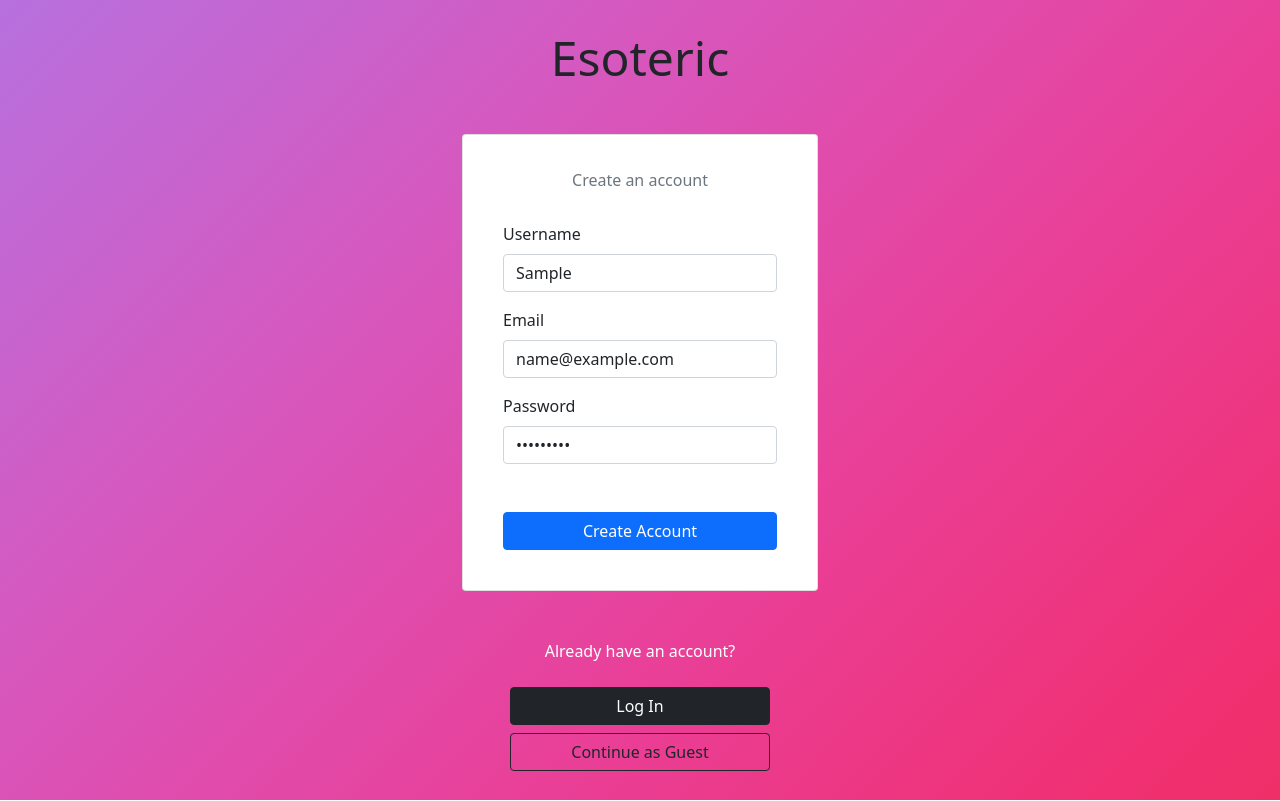
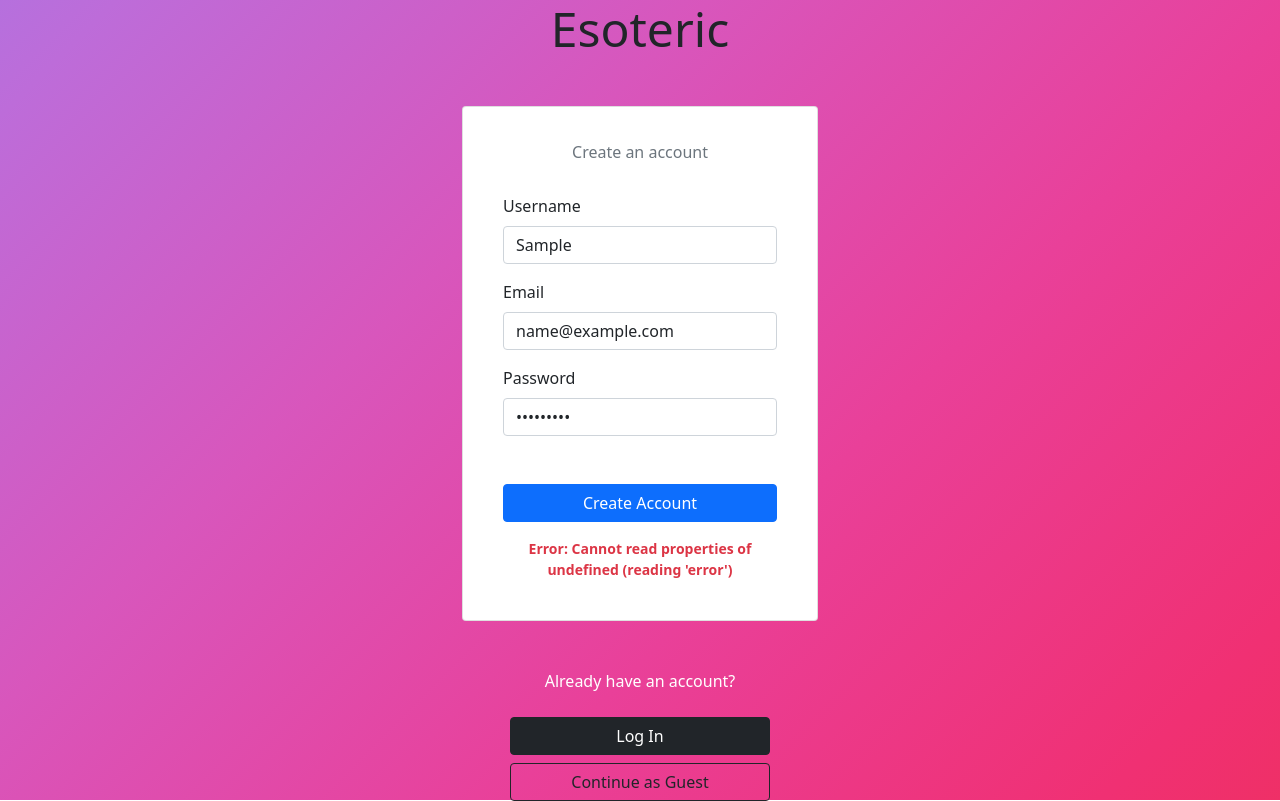
Before and after one commit to levpopov1/esoteric-cards-react, a React (Create React App) app: page /auth/signup in a window 1280 px wide. Both pictures are taken after typing "Sample", "name@example.com", "Sample123" into the empty fields and a click on the button "Create Account". Built offline with nearby package versions, Linux system fonts and the light colour scheme; no server answers.

Commit message:
update register form

```diff
--- /dev/null
+++ b/src/components/ButtonLoadingSpinner.jsx
@@ -0,0 +1,17 @@
+import React from 'react';
+
+function ButtonLoadingSpinner() {
+  return (
+    <>
+      <span
+        className="spinner-border spinner-border-sm"
+        role="status"
+        style={{ position: 'absolute', left: '10px', top: '10px' }}
+        aria-hidden="true"
+      ></span>
+      <span className="visually-hidden">Loading...</span>
+    </>
+  );
+}
+
+export default ButtonLoadingSpinner;
--- a/src/components/LoginForm.jsx
+++ b/src/components/LoginForm.jsx
@@ -3,6 +3,8 @@ import { useNavigate } from 'react-router-dom';
 import { Formik, Form, Field, ErrorMessage } from 'formik';
 import { loginFormSchema } from '../validationSchema/schema';
 import { login, selectUserStatus } from '../redux/slices/userSlice';
+import ButtonLoadingSpinner from './ButtonLoadingSpinner';
+import NetworkError from './NetworkError';
 
 function LoginForm() {
   const dispatch = useDispatch();
@@ -57,25 +59,11 @@ function LoginForm() {
               className="btn btn-primary"
               style={{ position: 'relative' }}
             >
-              {status === 'loading' && (
-                <>
-                  <span
-                    className="spinner-border spinner-border-sm"
-                    role="status"
-                    style={{ position: 'absolute', left: '10px', top: '10px' }}
-                    aria-hidden="true"
-                  ></span>
-                  <span className="visually-hidden">Loading...</span>
-                </>
-              )}
+              {status === 'loading' && <ButtonLoadingSpinner />}
               Log in
             </button>
           </div>
-          {error && status === 'failed' && (
-            <div className="mt-3">
-              <div className="invalid-feedback text-center fw-bold">Error: {error}</div>
-            </div>
-          )}
+          {error && status === 'failed' && <NetworkError error={error} />}
         </Form>
       )}
     </Formik>
--- /dev/null
+++ b/src/components/NetworkError.jsx
@@ -0,0 +1,11 @@
+import React from 'react';
+
+function NetworkError({ error }) {
+  return (
+    <div className="mt-3">
+      <div className="invalid-feedback text-center fw-bold">Error: {error}</div>
+    </div>
+  );
+}
+
+export default NetworkError;
--- a/src/components/RegisterForm.jsx
+++ b/src/components/RegisterForm.jsx
@@ -1,23 +1,24 @@
-import { useDispatch } from 'react-redux';
+import { useDispatch, useSelector } from 'react-redux';
 import { useNavigate } from 'react-router-dom';
 import { Formik, Form, Field, ErrorMessage } from 'formik';
 import { registerFormSchema } from '../validationSchema/schema';
-import { register } from '../redux/slices/userSlice';
+import { register, selectUserStatus } from '../redux/slices/userSlice';
+import ButtonLoadingSpinner from './ButtonLoadingSpinner';
+import NetworkError from './NetworkError';
 
 function RegisterForm() {
   const dispatch = useDispatch();
   const navigate = useNavigate();
+  const { error, status } = useSelector(selectUserStatus);
 
   return (
     <Formik
       initialValues={{ username: '', email: '', password: '' }}
       validationSchema={registerFormSchema}
-      onSubmit={async (values, { setSubmitting }) => {
-        console.log('form on submit', values);
-        const response = await dispatch(register(values));
-        console.log(response);
-        setSubmitting(false);
-        if (response.payload.user.id) {
+      onSubmit={async (values, actions) => {
+        const { error, payload } = await dispatch(register(values));
+        actions.setSubmitting(false);
+        if (!error && payload) {
           navigate('/');
         }
       }}
@@ -69,10 +70,13 @@ function RegisterForm() {
               disabled={isSubmitting}
               id="register-button"
               className="btn btn-primary"
+              style={{ position: 'relative' }}
             >
+              {status === 'loading' && <ButtonLoadingSpinner />}
               Create Account
             </button>
           </div>
+          {error && status === 'failed' && <NetworkError error={error} />}
         </Form>
       )}
     </Formik>
```
